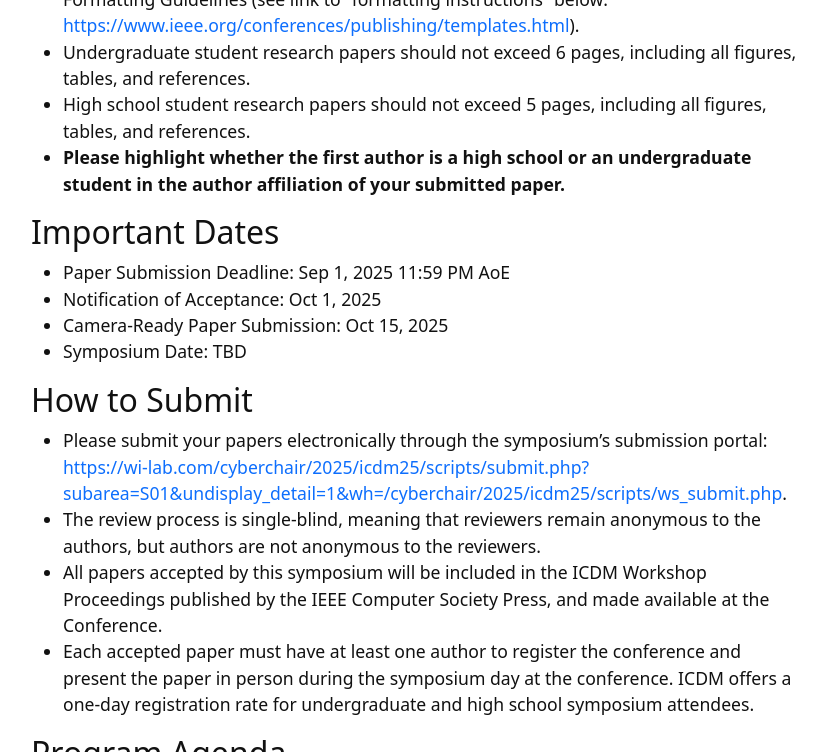
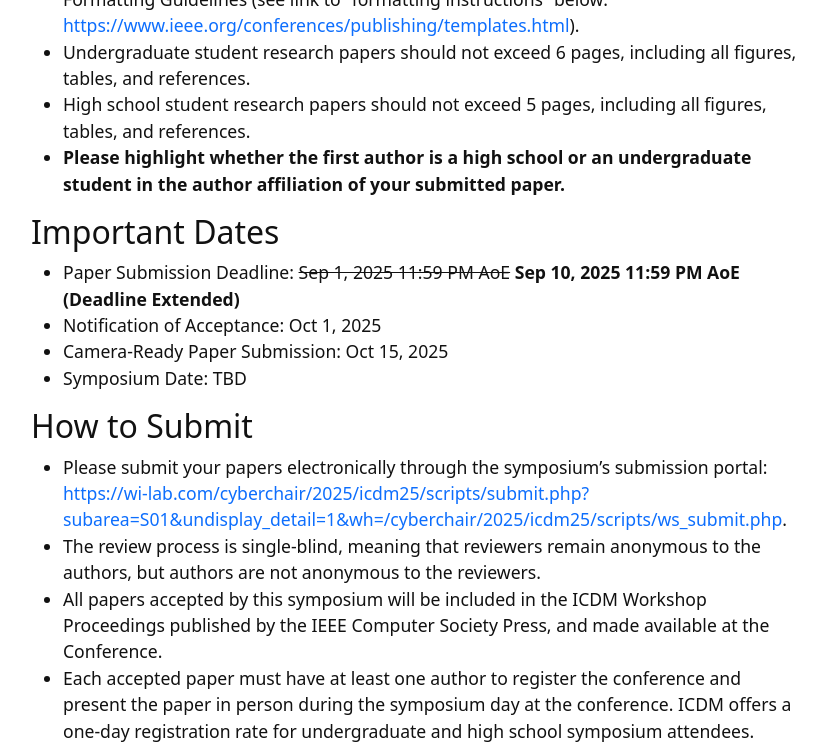
Before and after one commit to xuanwang91/2025-ICDM-UGHS, a Jekyll site: the page built from index.md, in a window 1280 px wide and 900 px high, scrolled down 1558 px, cut to the strip 0-752 px from the top of the window. Shown: the whole strip, without its empty margins (221-1047 px from the left). Built offline with Jekyll 4.4.1, drawn with Linux system fonts in a browser that asks for light colours.

Commit message:
Update index.md

```diff
--- a/index.md
+++ b/index.md
@@ -118,7 +118,7 @@ Submitted papers should present novel ideas, methodologies, algorithms, or appli
 - **Please highlight whether the first author is a high school or an undergraduate student in the author affiliation of your submitted paper.**
 
 ## Important Dates
-- Paper Submission Deadline: Sep 1, 2025 11:59 PM AoE
+- Paper Submission Deadline: ~~Sep 1, 2025 11:59 PM AoE~~ **Sep 10, 2025 11:59 PM AoE (Deadline Extended)**
 - Notification of Acceptance: Oct 1, 2025
 - Camera-Ready Paper Submission: Oct 15, 2025
 - Symposium Date: TBD
```
